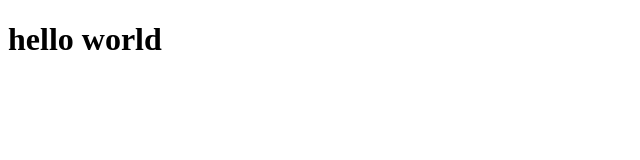
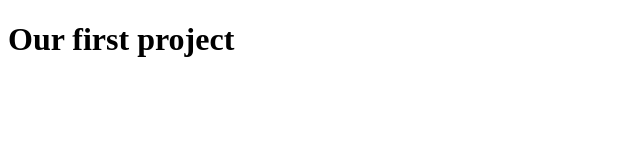
Before and after one commit to makimafox/Gamertocoder, a plain HTML site: page main.html in a window 1280 px wide. Shown: the whole page, without its empty margins (0-640 px from the left). Drawn offline with Linux system fonts and the light colour scheme.

Commit message:
Update main.html

```diff
--- a/main.html
+++ b/main.html
@@ -7,6 +7,6 @@
     <title>Document</title>
 </head>
 <body>
-    <h1>hello world</h1>
+    <h1>Our first project</h1>
 </body>
 </html>
```
